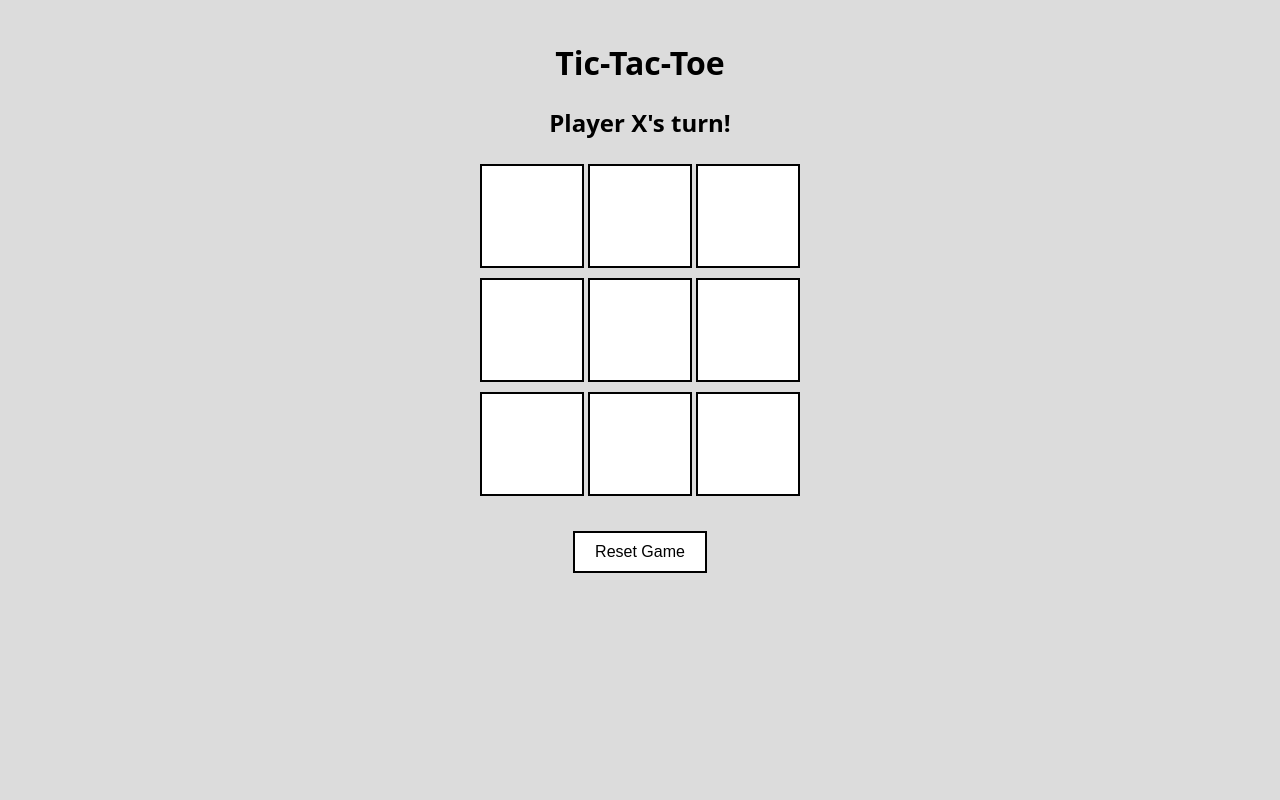
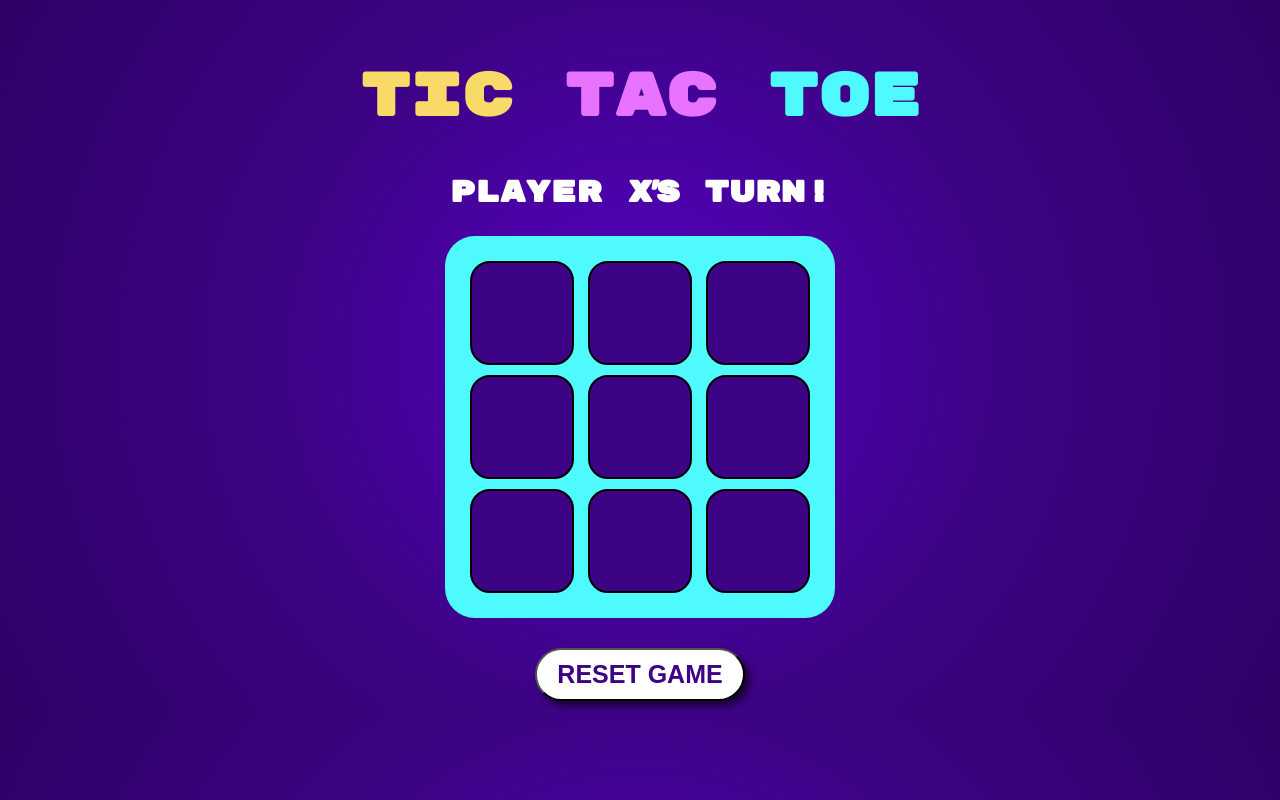
Before and after one commit to LaTrishaGomer/javascript-browser-game-tic-tac-toe-lab, a plain HTML site: page index.html in a window 1280 px wide. Drawn offline with Linux system fonts and the light colour scheme.

Commit message:
added css style

```diff
--- a/css/style.css
+++ b/css/style.css
@@ -1,14 +1,38 @@
+@import url('https://fonts.googleapis.com/css2?family=Rubik+Mono+One&display=swap');
+
  body {
-    background-color: gainsboro;
-    font-family: system-ui, sans-serif;
+    background-image: radial-gradient(circle, #5801c6, #3c0384, #2e0266);
+    font-family: "Rubik Mono One", serif;
     text-align: center;
     margin: 0;
     padding-top: 20px;
 }
 
+h1 {
+  font-size: 60px;
+  color: #f9d967;
+}
+
+#tac {
+  color: #e773ff;
+}
+
+#toe {
+  color: #4ffaff;
+}
+
+h2 {
+  color: #ffffff;
+  font-size: 30px;
+}
+
 .board {
     width: 350px;
     margin: 20px auto;
+    padding: 20px;
+    border-radius: 30px;
+    background: #4ffaff;
+    color: #ffffff;
   }
 
   .sqr {
@@ -20,15 +44,25 @@
     text-align: center;
     line-height: 100px;
     vertical-align: top;
-    background-color: white;
+    background-color: #3c0384;
+    border-radius: 20px;
     margin: 5px 0;
   }
 
   button {
     margin: 10px;
     padding: 10px 20px;
-    font-size: 16px;
+    font-size: 25px;
     background-color: white;
-    border: 2px solid black;
+    box-shadow: 5px 5px 7px rgba(0, 0, 0, 0.6);
     cursor: pointer;
+    border-radius: 999em;
+    color: #3c0384;
+    font-weight: 800;
+    text-transform: uppercase;
 }
+
+button:hover {
+  background-color: #e773ff;
+  color: #ffffff;
+}
--- a/index.html
+++ b/index.html
@@ -8,7 +8,7 @@
   <title>Tic-Tac-Toe</title>
 </head>
 <body>
-  <h1>Tic-Tac-Toe</h1>
+  <h1>Tic <span id="tac">Tac </span><span id="toe">Toe </span></h1>
   <h2 id="message">Message</h2>
 
   <section class="board">
--- a/js/app.js
+++ b/js/app.js
@@ -1,3 +1,7 @@
+/*-------------------------------- Design Credit: Canva --------------------------------*/
+
+// https://www.canva.com/templates/EAEngMW6rFY-purple-colorful-3d-illustrations-tic-tac-toe-fun-presentation/
+
 /*-------------------------------- Constants --------------------------------*/
 
 const winningCombos = [
```
